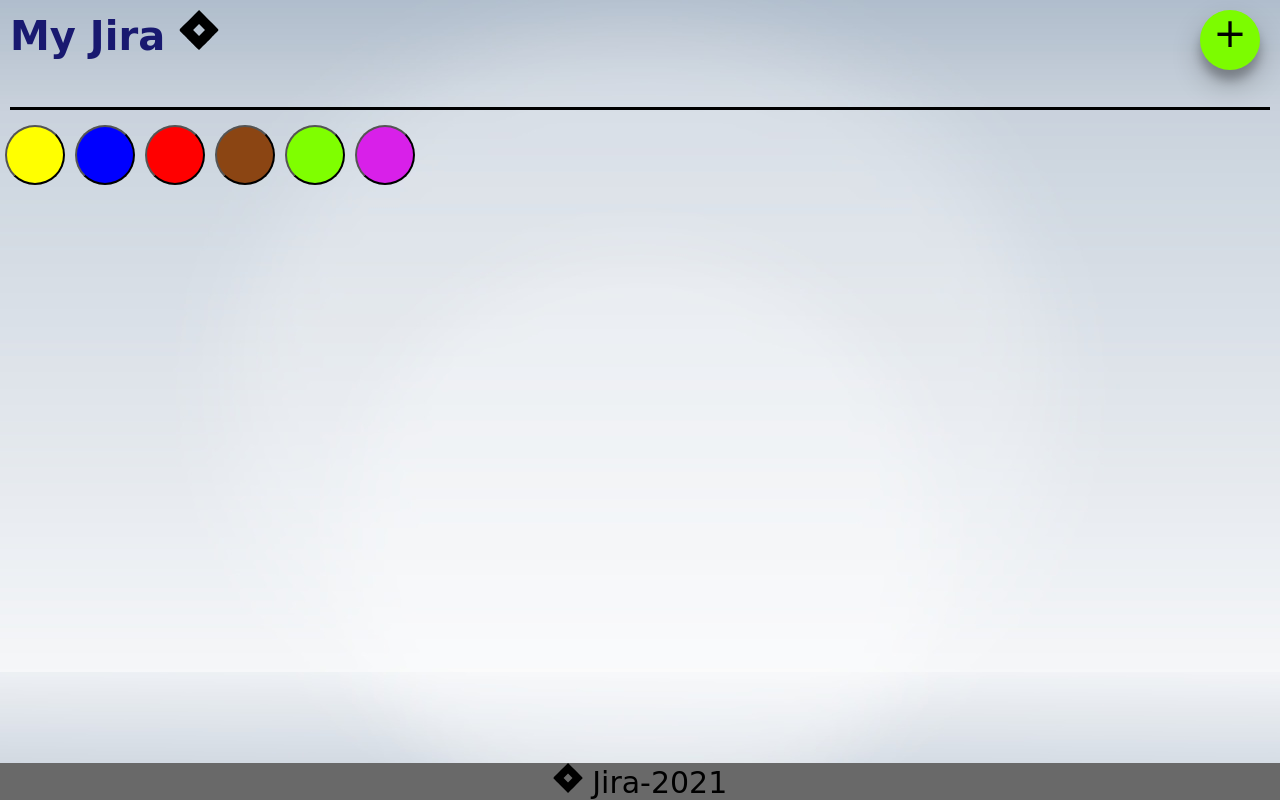
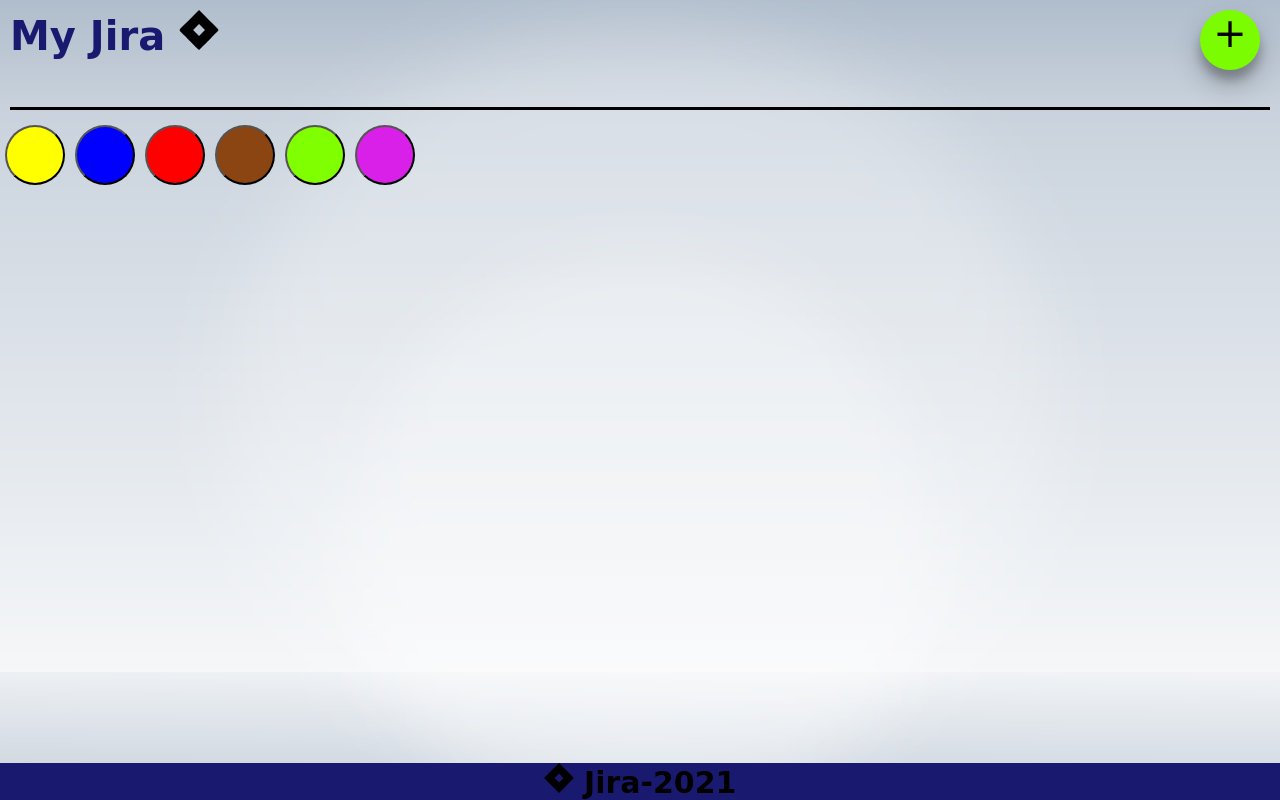
Before and after one commit to itsatif/Ticket-Jira, a plain HTML site: page index.html in a window 1280 px wide. Drawn offline with Linux system fonts and the light colour scheme.

Commit message:
color update

```diff
--- a/style.css
+++ b/style.css
@@ -166,7 +166,8 @@ footer{
     margin-top: auto;
     /* margin-bottom: 0; */
     /* margin-top: 222px; */
-    background-color:dimgrey
+    background-color:midnightblue;
+    font-weight: bold;
 }
 
 
```
